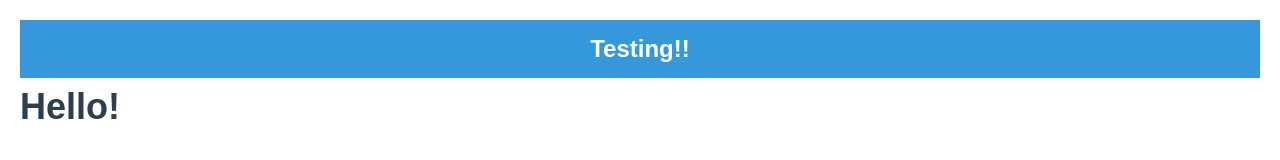
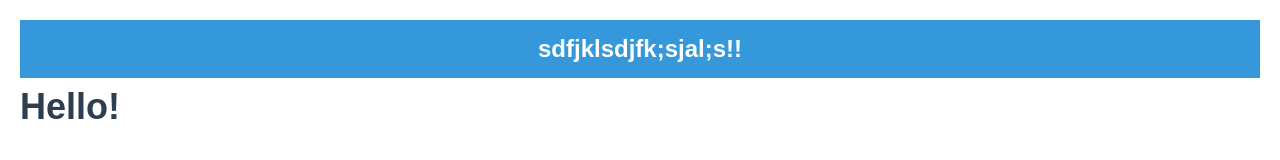
Before and after one commit to mikhailpetrenko/deployment, a website: page public/index.html in a window 1280 px wide. Drawn offline with Linux system fonts and the light colour scheme.

Commit message:
another change

```diff
--- a/public/index.html
+++ b/public/index.html
@@ -7,7 +7,7 @@
     <link rel="stylesheet" href="styles.css">
 
 </head>
-<header>Testing!!</header>
+<header>sdfjklsdjfk;sjal;s!!</header>
 <body>
     <h1>Hello!</h1>
 
```
